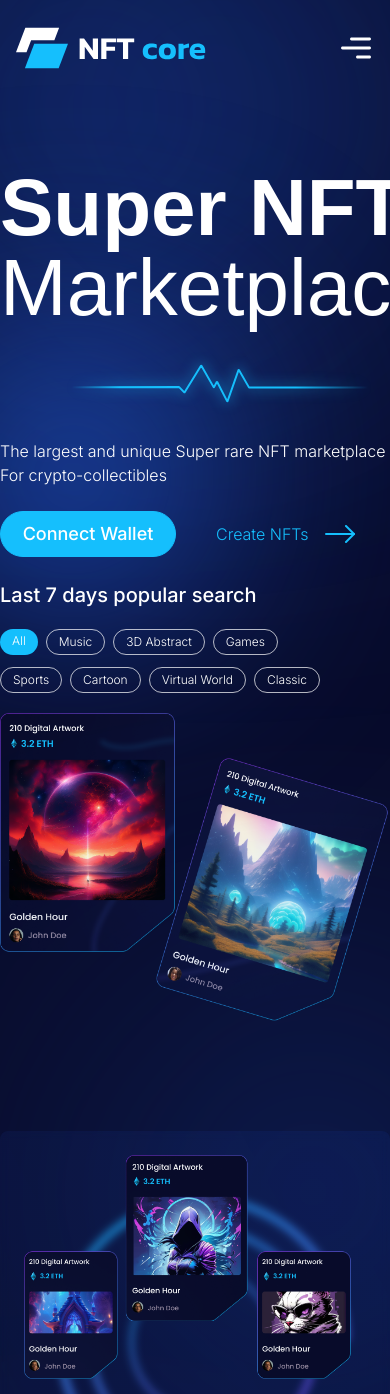
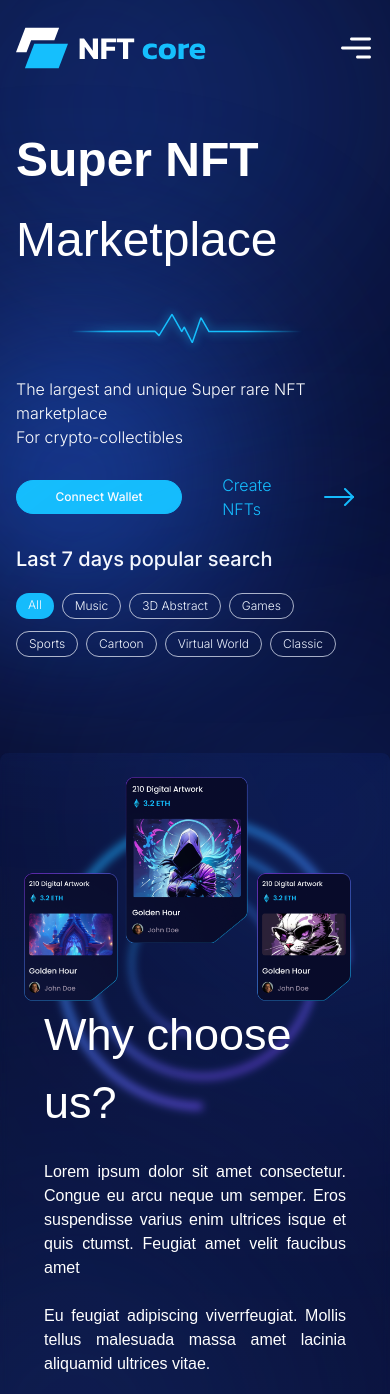
Before and after one commit to tharaka-mts/NFT-Marketplace-app, a React (Vite) app: page / in a window 390 px wide. Shown: the top 1394 px of the page. Built offline with nearby package versions, Linux system fonts and the light colour scheme; a web font is replaced by a local one.

Commit message:
style: hero section mobile responsive

```diff
--- a/src/containers/Hero.jsx
+++ b/src/containers/Hero.jsx
@@ -3,9 +3,9 @@ import Button from "../components/Button";
 
 const Hero = () => {
   return (
-    <div className="flex md:flex-nowrap flex-wrap gap-5 mt-24">
+    <div className="flex md:flex-nowrap flex-wrap gap-5 md:mt-24 mt-12 md:ml-0 ss:ml-[15%] xs:ml-5 lg:px-8 xs:px-6 px-4">
       <div className="flex-1">
-        <h3 className="text-[5rem] font-clash font-[600] leading-[5rem]">
+        <h3 className="ss:text-[5rem] xs:text-[4rem] text-[3rem] font-clash font-[600] leading-[5rem]">
           Super NFT
           <br />
           <span className="font-[400]">Marketplace</span>
@@ -17,7 +17,7 @@ const Hero = () => {
         </p>
         <div className="flex items-center my-6">
           <Button
-            className="w-44 font-medium text-lg"
+            className="w-44 font-medium xs:text-lg text-xs"
             title="Connect Wallet"
             type="solid"
           />
@@ -25,7 +25,7 @@ const Hero = () => {
           <img src={arrow} alt="arrow" className="ml-4" />
         </div>
         <h3 className="text-xl font-medium">Last 7 days popular search</h3>
-        <div className="flex gap-2 mt-5 text-xs">
+        <div className="flex flex-wrap gap-2 mt-5 text-xs">
           <p className="rounded-full bg-lightBlue px-3 py-1">All</p>
           <p className="rounded-full border border-dimWhite px-3 py-1">Music</p>
           <p className="rounded-full border border-dimWhite px-3 py-1">
@@ -33,7 +33,7 @@ const Hero = () => {
           </p>
           <p className="rounded-full border border-dimWhite px-3 py-1">Games</p>
         </div>
-        <div className="flex gap-2 mt-3 text-xs">
+        <div className="flex flex-wrap gap-2 mt-3 text-xs">
           <p className="rounded-full border border-dimWhite px-3 py-1">
             Sports
           </p>
@@ -49,7 +49,11 @@ const Hero = () => {
         </div>
       </div>
       <div className="flex">
-        <img src={rectangleHero} alt="card" />
+        <img
+          src={rectangleHero}
+          alt="card"
+          className="md:scale-100 sm:scale-75 ss:scale-75 xs:scale-[60%] ss:block hidden"
+        />
       </div>
     </div>
   );
```
